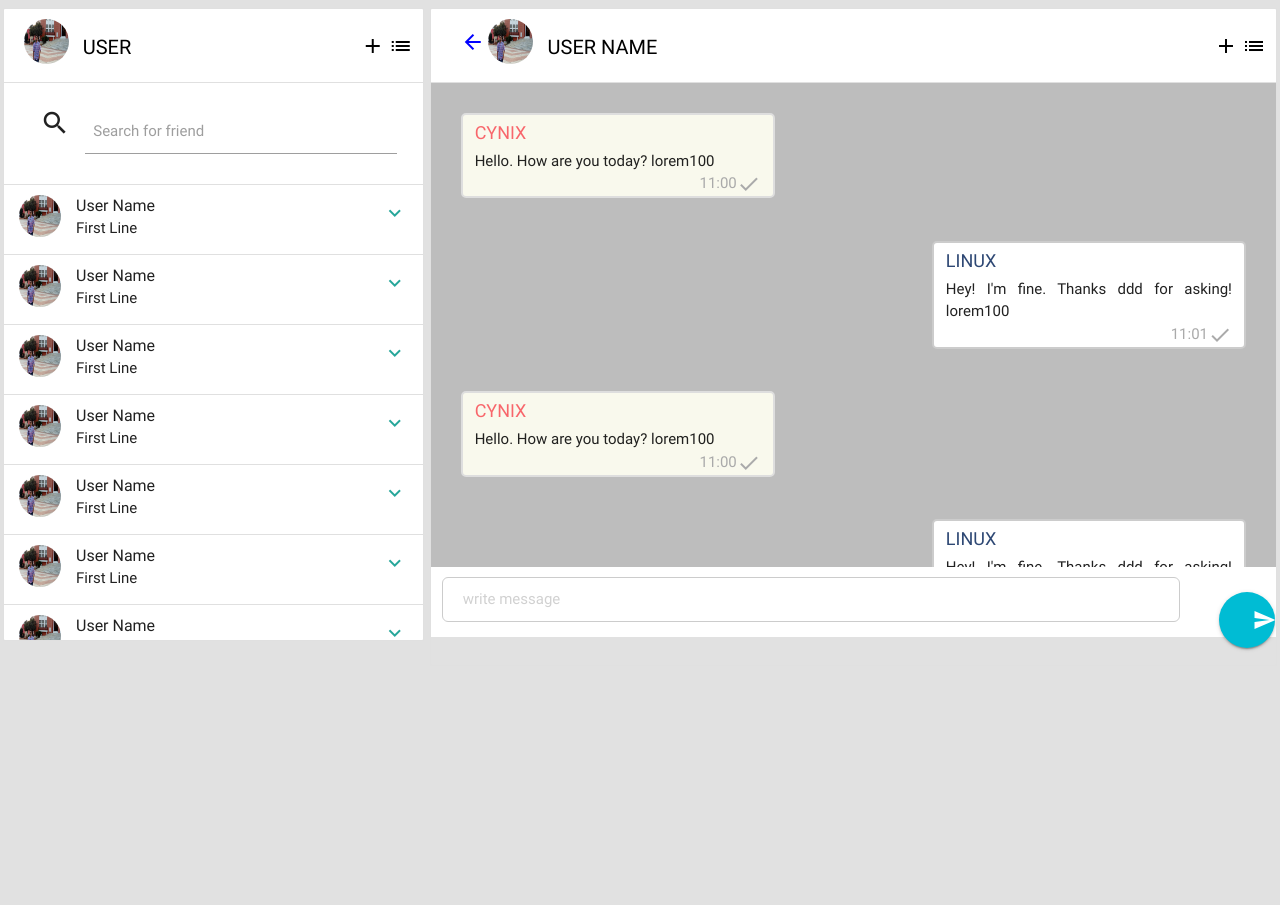
After one commit to piyushkushwah/chat-app, a CodeIgniter app: page /chat-app/index.php/chat/index in a window 1280 px wide. The commit adds this page. Shown: the top 905 px of the page. Run offline with CodeIgniter, Linux system fonts and the light colour scheme.

Commit message:
17-03-2018

```diff
--- a/application/config/config.php
+++ b/application/config/config.php
@@ -23,7 +23,7 @@ defined('BASEPATH') OR exit('No direct script access allowed');
 | a PHP script and you can easily do that on your own.
 |
 */
-$config['base_url'] = 'http://localhost/Chat-App/';
+$config['base_url'] = 'http://localhost/chat-app/';
 
 /*
 |--------------------------------------------------------------------------
--- /dev/null
+++ b/application/controllers/Chat.php
@@ -0,0 +1,14 @@
+<?php
+
+   class Chat extends CI_Controller{
+
+   	public function index(){
+      $data['title']='Chat';
+      $this->load->database();
+      $this->load->view('templates/header1');
+      $this->load->view('chat/chat',$data);
+
+   	}
+
+
+   }
--- a/application/controllers/User.php
+++ b/application/controllers/User.php
@@ -5,7 +5,7 @@
    	public function login(){
       $data['title']='Login';
       $this->load->database();
-      $this->load->view('templates/header');
+      $this->load->view('templates/header1');
       $this->load->view('templates/header');
       $this->load->view('user/login',$data);
       $this->load->view('templates/footer');
--- /dev/null
+++ b/application/views/chat/chat.php
@@ -0,0 +1,249 @@
+
+  <!-- side nav bar -->
+  <ul id="slide-out" class="side-nav">
+    <li>
+        <div class="user-view">
+          <div class="background">
+           <img src="image/img1.jpg">
+          </div>
+        <a href="#!user"><img class="circle" src="image/img1.jpg"></a>
+        <a href="#!name"><span class="white-text name">John Doe</span></a>
+        <a href="#!email"><span class="white-text email">jdandturk@gmail.com</span></a>
+       </div>
+    </li>
+
+    <li><a href="#!"><i class="material-icons">cloud</i>First Link With Icon</a></li>
+    <li><a href="#!">Second Link</a></li>
+    <li><div class="divider"></div></li>
+    <li><a class="subheader">Subheader</a></li>
+    <li><a class="waves-effect" href="#!">Third Link With Waves</a></li>
+  </ul>
+<!-- side nav end -->
+
+
+<!-- main block that contain left and right box-->
+ <div class="row">
+
+    <!-- item on right of screen -->
+    <div class="col s12 m4 l4 scrol-3">
+
+        <ul class="collection collection-changed with-header user-hide">
+          <li class="collection-header">
+            <div>
+
+              <img src="image/img1.jpg" width="45" height="45" alt="" class="circle  image-width">
+              <a href="#" class="">USER</a>
+              <a href="#" class="right"><i class="material-icons">list</i></a>
+              <a href="#" class="right"><i class="material-icons" id="auto">add</i></a>
+            </div>
+          </li>
+
+
+         <li class="collection-item hd">
+                <div class="row row-margin-0">
+                    <form method="post" class="col s12 hide-1">
+                      <div class="row row-margin-0">
+                        <div class="input-field col s12">
+                          <i class="material-icons prefix hide-2">search</i>
+                          <input id="icon_prefix" type="text" class="validate">
+                          <label for="icon_prefix">Search for friend</label>
+                        </div>
+
+                      </div>
+                    </form>
+                  </div>
+            </li>
+
+           <!--  <li class="collection-item avatar" id="toggle">
+              <center>Chatting List</center>
+              <a href="#!" class="secondary-content"><i class="material-icons hidden">star</i></a>
+            </li> -->
+
+
+           <div class="scrol" id="hd">
+
+            <li class="collection-item avatar hov1" id="hov">
+
+                <img src="image/img1.jpg" alt="" class="circle">
+                <span class="title">User Name</span>
+                <p>First Line</p>
+                <a href="#!" class="secondary-content"><i class="material-icons hidden">keyboard_arrow_down</i></a>
+            </li>
+
+            <li class="collection-item avatar hov1" id="hov">
+              <img src="image/img1.jpg" alt="" class="circle">
+              <span class="title">User Name</span>
+              <p>First Line</p>
+              <a href="#!" class="secondary-content"><i class="material-icons hidden">keyboard_arrow_down</i></a>
+          </li>
+
+          <li class="collection-item avatar hov1" id="hov">
+            <img src="image/img1.jpg" alt="" class="circle">
+            <span class="title">User Name</span>
+            <p>First Line</p>
+            <a href="#!" class="secondary-content"><i class="material-icons hidden">keyboard_arrow_down</i></a>
+        </li>
+
+
+        <li class="collection-item avatar hov1" id="hov">
+          <img src="image/img1.jpg" alt="" class="circle">
+          <span class="title">User Name</span>
+          <p>First Line</p>
+          <a href="#!" class="secondary-content"><i class="material-icons hidden">keyboard_arrow_down</i></a>
+      </li>
+
+
+      <li class="collection-item avatar hov1" id="hov">
+        <img src="image/img1.jpg" alt="" class="circle">
+        <span class="title">User Name</span>
+        <p>First Line</p>
+        <a href="#!" class="secondary-content"><i class="material-icons hidden">keyboard_arrow_down</i></a>
+    </li>
+
+    <li class="collection-item avatar hov1" id="hov">
+      <img src="image/img1.jpg" alt="" class="circle">
+      <span class="title">User Name</span>
+      <p>First Line</p>
+      <a href="#!" class="secondary-content"><i class="material-icons hidden">keyboard_arrow_down</i></a>
+  </li>
+
+
+  <li class="collection-item avatar hov1" id="hov">
+    <img src="image/img1.jpg" alt="" class="circle">
+    <span class="title">User Name</span>
+    <p>First Line</p>
+    <a href="#!" class="secondary-content"><i class="material-icons hidden">keyboard_arrow_down</i></a>
+</li>
+
+            <li class="collection-item avatar hov1" id="hov">
+        <img src="image/img1.jpg" alt="" class="circle">
+        <span class="title">User Name</span>
+        <p>First Line</p>
+        <a href="#!" class="secondary-content"><i class="material-icons hidden">keyboard_arrow_down</i></a>
+    </li>
+
+    <li class="collection-item avatar hov1" id="hov">
+      <img src="image/img1.jpg" alt="" class="circle">
+      <span class="title">User Name</span>
+      <p>First Line</p>
+      <a href="#!" class="secondary-content"><i class="material-icons hidden">keyboard_arrow_down</i></a>
+  </li>
+
+
+  <li class="collection-item avatar hov1" id="hov">
+    <img src="image/img1.jpg" alt="" class="circle">
+    <span class="title">User Name</span>
+    <p>First Line</p>
+    <a href="#!" class="secondary-content"><i class="material-icons hidden">keyboard_arrow_down</i></a>
+</li>
+
+
+
+            </div>
+         </ul>
+      </div>
+
+    <!-- rigth side of box -->
+    <div class="col s12 l8 m8 scrol-chat chat-hide">
+        <ul class="collection with-header">
+
+           <li class="collection-header pk">
+              <div>
+                  <!-- name of user whom chatting with -->
+                  <a class="sz bk"><i class="material-icons">arrow_back</i></a>
+                  <img src="image/img1.jpg" width="45" height="45" alt="" class="circle  image-width button-collapse" data-activates="slide-out">
+                  <a href="#" class="">USER NAME</a>
+                  <a href="" class="right"><i class="material-icons">list</i></a>
+                  <a href="#" class="right"><i class="material-icons" id="auto">add</i></a>
+              </div>
+            </li>
+
+        <div class="scrol scrol-chat bg-col #bdbdbd grey lighten-1">
+            <!-- chatting division -->
+
+            <!-- 1st user -->
+            <div class="container-2">
+                <p id="user_id_1">CYNIX</p>
+                <p>Hello. How are you today? lorem100</p>
+                <i class="material-icons time-right">check</i>
+                <span class="time-right">11:00</span>
+            </div><br>
+
+            <!-- 2nd user -->
+            <div class="container-2 darker">
+                  <p id="user_id_2">Linux</p>
+                  <p>Hey! I'm fine. Thanks ddd for asking! lorem100</p>
+                  <i class="material-icons time-right">check</i>
+                  <span class="time-right">11:01</span>
+            </div><br>
+
+             <!-- 1st user -->
+            <div class="container-2">
+                <p id="user_id_1">CYNIX</p>
+                <p>Hello. How are you today? lorem100</p>
+                <i class="material-icons time-right">check</i>
+                <span class="time-right">11:00</span>
+            </div><br>
+
+            <!-- 2nd user -->
+            <div class="container-2 darker">
+                  <p id="user_id_2">Linux</p>
+                  <p>Hey! I'm fine. Thanks ddd for asking! lorem100</p>
+                  <i class="material-icons time-right">check</i>
+                  <span class="time-right">11:01</span>
+            </div><br>
+
+             <!-- 1st user -->
+            <div class="container-2">
+                <p id="user_id_1">CYNIX</p>
+                <p>Hello. How are you today? lorem100</p>
+                <i class="material-icons time-right">check</i>
+                <span class="time-right">11:00</span>
+            </div><br>
+
+            <!-- 2nd user -->
+            <div class="container-2 darker">
+                  <p id="user_id_2">Linux</p>
+                  <p>Hey! I'm fine. Thanks ddd for asking! lorem100</p>
+                  <i class="material-icons time-right">check</i>
+                  <span class="time-right">11:01</span>
+            </div><br>
+
+             <!-- 1st user -->
+            <div class="container-2">
+                <p id="user_id_1">CYNIX</p>
+                <p>Hello. How are you today? lorem100</p>
+                <i class="material-icons time-right">check</i>
+                <span class="time-right">11:00</span>
+            </div><br>
+
+            <!-- 2nd user -->
+            <div class="container-2 darker">
+                  <p id="user_id_2">Linux</p>
+                  <p>Hey! I'm fine. Thanks ddd for asking! lorem100</p>
+                  <i class="material-icons time-right">check</i>
+                  <span class="time-right">11:01</span>
+            </div><br>
+
+
+        </div><!-- scroll end -->
+
+
+                 <!--text area  -->
+             <div class="row bg-col-1">
+                  <form action="" method="post">
+                    <div class="row">
+                      <div class="col s10 m11 l11 a">
+                        <input type="text" name="message" placeholder="write message">
+                      </div>
+                      <div class="col s1 m1 l1 pos"><a class="btn btn-floating btn-large cyan" href="#"><i class="material-icons pk">send</i></a></div>
+                     </div>
+                  </form>
+             </div>
+           </ul>
+      </div> <!-- col s8 -->
+    </div>
+ <!-- row-->
+
+</body>
+</html>
--- a/application/views/templates/footer.php
+++ b/application/views/templates/footer.php
@@ -1,9 +1,7 @@
    </div>
    <!-- javascript files -->
-    <script  src="https://code.jquery.com/jquery-3.3.1.min.js"
-  integrity="sha256-FgpCb/KJQlLNfOu91ta32o/NMZxltwRo8QtmkMRdAu8="
-  crossorigin="anonymous"></script>
+
 	  <script src="https://cdnjs.cloudflare.com/ajax/libs/materialize/0.100.2/js/materialize.min.js"></script>
-    <script type="text/javascript" src="js/javascript.js"></script>
+
 </body>
 </html>
--- /dev/null
+++ b/application/views/templates/header1.php
@@ -0,0 +1,21 @@
+<!DOCTYPE html>
+<html lang="en">
+<head>
+	<meta charset="UTF-8">
+	<title>cynixIM</title>
+	<meta name="viewport" content="width=device-width, initial-scale=1.0"/>
+  <meta name="description" content="instant chating application">
+  <meta name="keywords" content="HTML,CSS,XML,JavaScript">
+  <meta name="author" content="CYNIX">
+	<link rel="stylesheet" href="https://cdnjs.cloudflare.com/ajax/libs/materialize/0.100.2/css/materialize.min.css">
+  <link href="https://fonts.googleapis.com/icon?family=Material+Icons" rel="stylesheet">
+  <!-- css -->
+ <!-- <link rel="stylesheet" href="<?php echo base_url();?>assets/css/style.css">-->
+  <link rel="stylesheet" href="<?php echo base_url();?>assets/css/login.css">
+  <link rel="stylesheet" href="<?php echo base_url();?>assets/css/chat.css">
+  <script  src="https://code.jquery.com/jquery-3.3.1.min.js"
+  integrity="sha256-FgpCb/KJQlLNfOu91ta32o/NMZxltwRo8QtmkMRdAu8="
+  crossorigin="anonymous"></script>
+
+</head>
+<body>
--- a/application/views/user/login.php
+++ b/application/views/user/login.php
@@ -4,7 +4,7 @@
        <div class="col s4 offset-s4 z-depth-3 login-box white">
 
       <div class="row">
-        <form method="post" action="">
+        <form id="loginform" method="post" action="">
           <div class="margin-top">
 
             <div class="input-field col s10">
@@ -15,7 +15,7 @@
 
             <div class="input-field col s10">
               <i class="material-icons prefix">lock</i>
-              <input id="icon_telephone" type="password" class="validate" autocomplete="off" required minlength="8">
+              <input id="icon_telephone" type="password" class="validate" autocomplete="off" required minlength="8" value="">
               <label for="icon_telephone">Password</label>
             </div>
            <div class="row">
@@ -33,3 +33,4 @@
     </div>
 
   </div>
+  <script src="<?php echo base_url(); ?>assets/js/login.js"></script>
--- /dev/null
+++ b/assets/css/chat.css
@@ -0,0 +1,254 @@
+
+
+li div a{
+	text-decoration: none;
+	color:black;
+	position: relative;
+    top:-10px;
+    left:10px;
+    font-size: 20px;
+
+}
+
+.row-margin-0{
+	margin-bottom: 0;
+	padding-bottom: 0;
+}
+
+.wid{
+ height: 70px;
+}
+
+.scrol{
+	height: 455px;
+	overflow: scroll;
+    overflow-x: hidden;
+}
+
+.scrol-chat{
+    height: 492px;
+
+}
+
+.right{
+	float: right;
+	margin-top: 25px;
+	font-size: 20px;
+	margin-left: 4px;
+}
+
+
+body
+{
+    overflow: hidden;
+}
+
+/*this is background for the chat box*/
+.bg-col{
+	/*background-color: red;*/
+	/*background-color: white;*/
+	padding: 20px 30px;
+}
+
+
+.container-2 p{
+	    text-align: justify;
+        text-justify: inter-word;
+        margin-bottom: 0;
+        margin-top:4px;
+        padding-bottom: 0;
+        padding-top: 0;
+}
+
+.container-2 {
+    border: 2px solid #dedede;
+    background-color:#f9f9ed;
+    border-radius: 5px;
+    padding: 0 12px;
+    margin: 10px 0;
+    width:40%;
+    word-wrap: break-word;
+
+}
+
+.darker {
+    border-color: #ccc;
+    background-color: white;
+    /*margin-left: 0;*/
+    margin-left:auto;
+    margin-right:0;
+    /*float:right;*/
+    overflow:auto;
+}
+
+.container-2::after {
+    content: "";
+    clear: both;
+    display: table;
+}
+
+
+
+.time-right {
+    float: right;
+    color: #aaa;
+}
+
+
+/*this is chating text box*/
+
+.bg-col-1{
+    background-color: white;
+    height: 70px;
+    position: relative;
+    bottom: 8px;
+}
+
+.a input[type=text]{
+    width: 96%;
+    padding: 12px 20px;
+    margin: 8px 0;
+    display: inline-block;
+    border: 1px solid #ccc;
+    border-radius: 6px;
+    box-sizing: border-box;
+    margin:10px 8px;
+}
+
+.row .col{
+    padding: 0 .2rem;
+}
+
+.pk{
+
+    font-size: 20px;
+}
+
+.pos{
+    position: relative;
+    top: 5px;
+    right: 5px;
+
+}
+
+.collection .collection-item.avatar {
+    min-height: 70px;
+    padding-left: 72px;
+    position: relative;
+}
+
+.hov1:hover {
+  background:#e9ebee;
+  cursor: pointer;
+}
+
+#user_id_1{
+    color: #f8666b;
+    font-size: 18px;
+    font-weight: 400;
+    text-transform: uppercase;
+}
+
+#user_id_2{
+     color: #2e4874;
+    font-size: 18px;
+    font-weight: 400;
+    text-transform: uppercase;
+}
+ .container-2:hover #user_id_1,.container-2:hover #user_id_2{
+    text-decoration: underline;
+ }
+
+
+ #toggle{
+     font-size: 20px;
+     padding-left: 20px;
+     position: relative;
+     top: 3px;
+
+ }
+
+ #toggle center{
+    position: relative;
+    top: 10px;
+    left: -8px;
+ }
+
+ .sz{
+    font-size: 20px!important;
+    padding-right: 4px;
+    position: relative;
+    bottom: 9px;
+    margin-right:4px;
+    color: blue;
+
+ }
+
+
+.sz:hover{
+    cursor: pointer;
+}
+
+/*html.touch body {
+     overflow:hidden;
+}*/
+
+@media only screen and (max-width: 600px) {
+    /* For desktop: */
+
+.scrol-chat{
+   height: 542px;
+
+ }
+}
+
+@media only screen and (max-width: 500px) {
+    /* For desktop: */
+
+.scrol-chat{
+
+   height: 442px;
+
+ }
+}
+/*for the small screen*/
+@media only screen and (max-width: 400px) {
+    /* For desktop: */
+
+.scrol-chat{
+   height: 342px;
+
+}
+
+  .container-2 {
+    border: 2px solid #dedede;
+    background-color:#f9f9ed;
+    border-radius: 5px;
+    /*padding: 0 12px;*/
+    margin: 0px 0;
+    width:90%;
+    /*word-wrap: break-word;*/
+
+  }
+
+.darker {
+    border-color: #ccc;
+    background-color: white;
+    /*margin-left: 0;*/
+    margin-left:auto;
+    margin-right:0;
+    /*float:right;*/
+    overflow:auto;
+  }
+
+
+  .pos{
+    position: relative;
+    top: 3px;
+    left: 10px;
+    margin-top: 1px;
+    width: 50px;
+    height: 50px;
+
+}
+}
--- a/assets/login.css
+++ b/assets/css/login.css
@@ -2,7 +2,8 @@
 
 
  nav ul a{
-	padding: 0 25px;
+  padding: 0 25px;
+  margin-bottom: 10px;
 }
 
 
```
Also changed, not shown: application/views/templates/header.php (+1 -16 lines), assets/js/login.js (added, +42 -0 lines), assets/min_lib/materialize.min.css (added).
